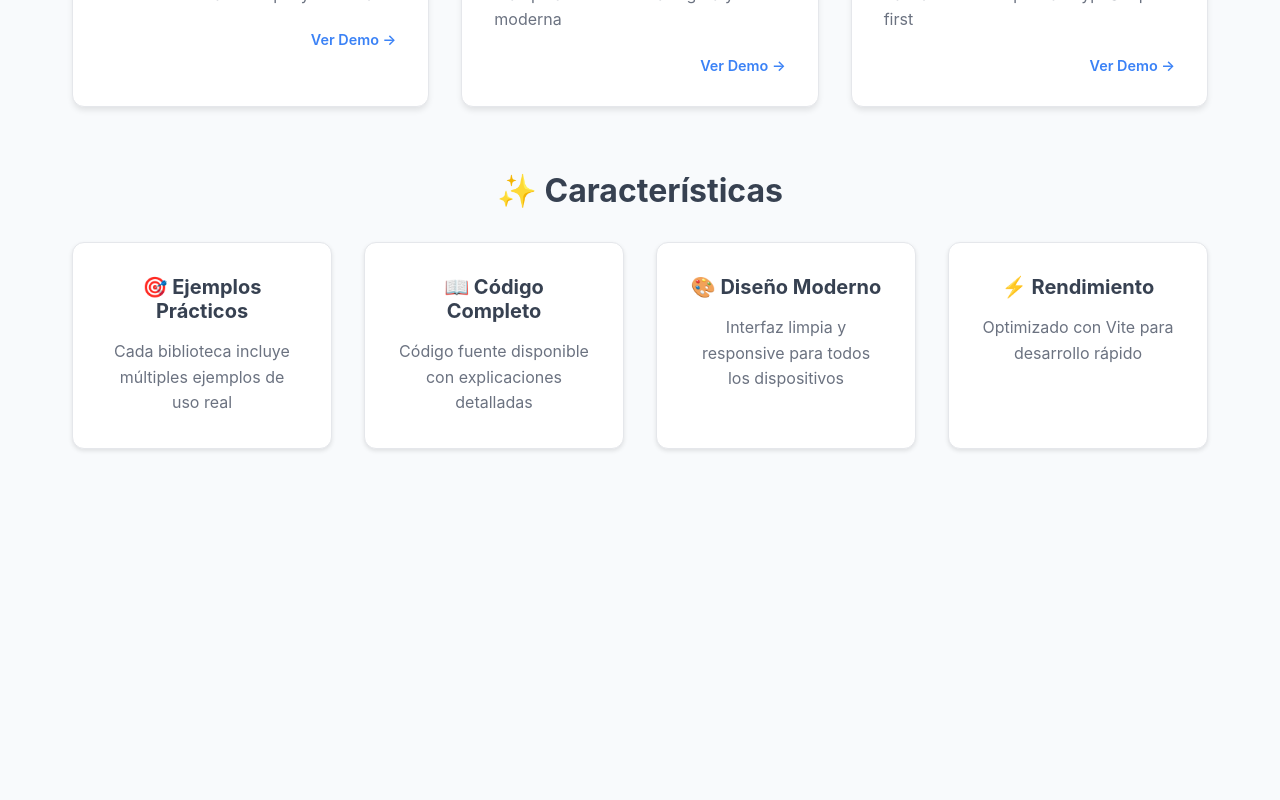
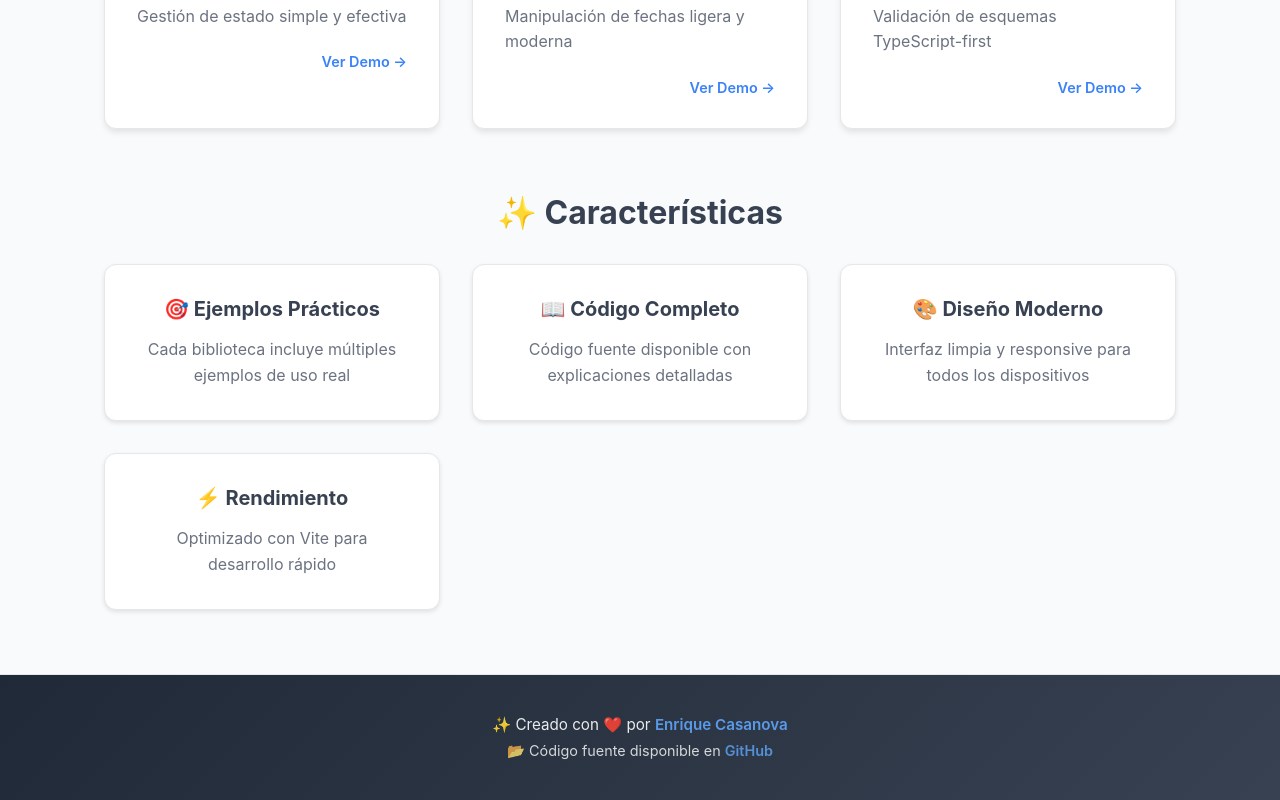
Before and after one commit to ecasanova/libraries, a React (Vite) app: page / in a window 1280 px wide. Shown: the part 1070-1870 px from the top of the page. Before the commit the page ends 1551 px from the top, so only its background shows below. Built offline with nearby package versions, Linux system fonts and the light colour scheme; a web font is replaced by a local one.

Commit message:
feat: Add footer with creator credits and source code link

```diff
--- a/src/App.tsx
+++ b/src/App.tsx
@@ -153,6 +153,32 @@ export default function App() {
       <main className="main-content">
         {current ? current.element : <HomePage />}
       </main>
+      <footer className="footer">
+        <div className="footer-content">
+          <p>
+            ✨ Creado con ❤️ por{" "}
+            <a
+              href="https://github.com/ecasanova"
+              target="_blank"
+              rel="noopener noreferrer"
+              className="footer-link"
+            >
+              Enrique Casanova
+            </a>
+          </p>
+          <p>
+            📂 Código fuente disponible en{" "}
+            <a
+              href="https://github.com/ecasanova/libraries"
+              target="_blank"
+              rel="noopener noreferrer"
+              className="footer-link"
+            >
+              GitHub
+            </a>
+          </p>
+        </div>
+      </footer>
     </>
   );
 }
--- a/src/index.css
+++ b/src/index.css
@@ -1263,8 +1263,7 @@ body {
   font-size: 1.1rem;
 }
 
-/* Responsive Design */
-@media (max-width: 768px) {
+/* Main Content Styles */
 .main-content {
   flex: 1;
   padding: 2rem;
@@ -1327,6 +1326,179 @@ body {
 .btn-danger:hover {
   background: #dc2626;
 }
+
+/* Footer Styles */
+.footer {
+  background: linear-gradient(135deg, #1f2937 0%, #374151 100%);
+  color: white;
+  padding: 2rem 0;
+  margin-top: auto;
+  border-top: 1px solid #e5e7eb;
+}
+
+.footer-content {
+  max-width: 1200px;
+  margin: 0 auto;
+  padding: 0 2rem;
+  text-align: center;
+}
+
+.footer-content p {
+  margin: 0.5rem 0;
+  font-size: 0.95rem;
+  opacity: 0.9;
+}
+
+.footer-link {
+  color: #60a5fa;
+  text-decoration: none;
+  font-weight: 600;
+  transition: all 0.2s ease;
+}
+
+.footer-link:hover {
+  color: #93c5fd;
+  text-decoration: underline;
+}
+
+.footer-content p:first-child {
+  margin-bottom: 0.5rem;
+}
+
+.footer-content p:last-child {
+  margin-top: 0.5rem;
+  font-size: 0.9rem;
+  opacity: 0.8;
+}
+
+/* Component Styles (moved from media query) */
+
+/* Drag and Drop Styles */
+.drag-drop-demo {
+  padding: 2rem;
+}
+
+.add-task-section {
+  margin-bottom: 2rem;
+}
+
+.input-group {
+  display: flex;
+  gap: 0.5rem;
+}
+
+.task-input {
+  flex: 1;
+  padding: 0.75rem;
+  border: 2px solid #e5e7eb;
+  border-radius: 6px;
+  font-size: 1rem;
+}
+
+.task-input:focus {
+  outline: none;
+  border-color: #3b82f6;
+  box-shadow: 0 0 0 3px rgba(59, 130, 246, 0.1);
+}
+
+.add-btn {
+  padding: 0.75rem 1.5rem;
+  background: #10b981;
+  color: white;
+  border: none;
+  border-radius: 6px;
+  cursor: pointer;
+  font-weight: 600;
+  transition: all 0.2s;
+}
+
+.add-btn:hover {
+  background: #059669;
+}
+
+.tasks-container {
+  max-height: 400px;
+  overflow-y: auto;
+  padding: 0.5rem;
+}
+
+.task-item {
+  display: flex;
+  align-items: center;
+  justify-content: space-between;
+  padding: 1rem;
+  margin-bottom: 0.5rem;
+  background: white;
+  border: 2px solid #e5e7eb;
+  border-radius: 8px;
+  cursor: move;
+  transition: all 0.2s;
+}
+
+.task-item:hover {
+  border-color: #3b82f6;
+  transform: translateY(-1px);
+  box-shadow: 0 4px 8px rgba(0, 0, 0, 0.1);
+}
+
+.task-item.completed {
+  opacity: 0.6;
+  background: #f3f4f6;
+}
+
+.task-content {
+  display: flex;
+  align-items: center;
+  gap: 0.75rem;
+  flex: 1;
+}
+
+.check-btn {
+  width: 2rem;
+  height: 2rem;
+  border: none;
+  border-radius: 50%;
+  cursor: pointer;
+  font-size: 1rem;
+  transition: all 0.2s;
+}
+
+.task-text {
+  flex: 1;
+  font-size: 1rem;
+}
+
+.task-item.completed .task-text {
+  text-decoration: line-through;
+  color: #6b7280;
+}
+
+.delete-btn {
+  background: #ef4444;
+  color: white;
+  border: none;
+  padding: 0.5rem;
+  border-radius: 4px;
+  cursor: pointer;
+  font-size: 0.8rem;
+  transition: all 0.2s;
+}
+
+.delete-btn:hover {
+  background: #dc2626;
+}
+
+.stats {
+  display: flex;
+  gap: 2rem;
+  padding: 1rem;
+  background: #f8fafc;
+  border-radius: 6px;
+  font-weight: 500;
+}
+
+/* Responsive Design */
+@media (max-width: 768px) {
 
 /* Drag and Drop Styles */
 .drag-drop-demo {
@@ -2246,4 +2418,13 @@ body {
   .validator-controls {
     grid-template-columns: 1fr;
   }
-}
+
+  /* Footer responsive */
+  .footer-content {
+    padding: 0 1rem;
+  }
+
+  .footer-content p {
+    font-size: 0.9rem;
+  }
+}
```
